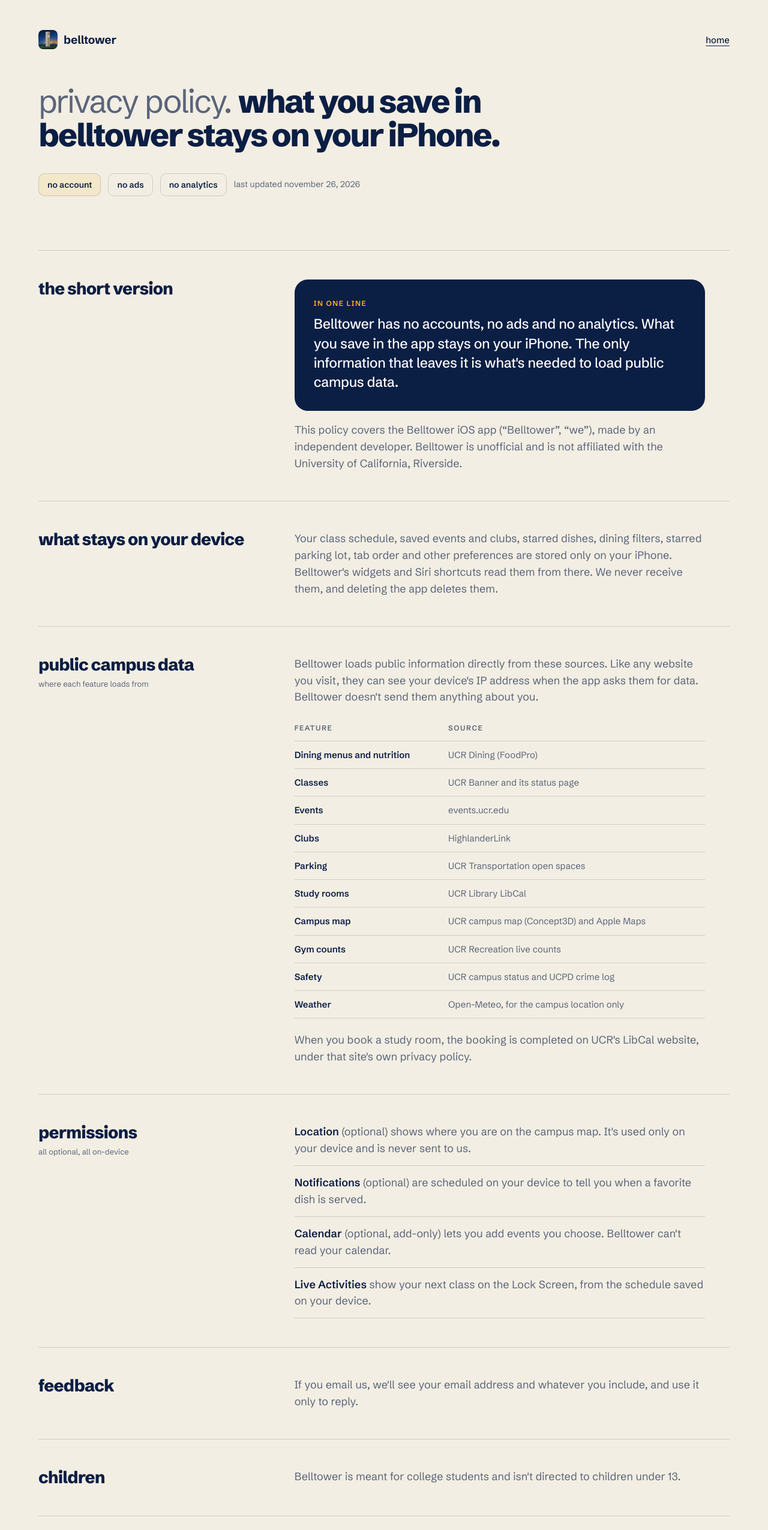
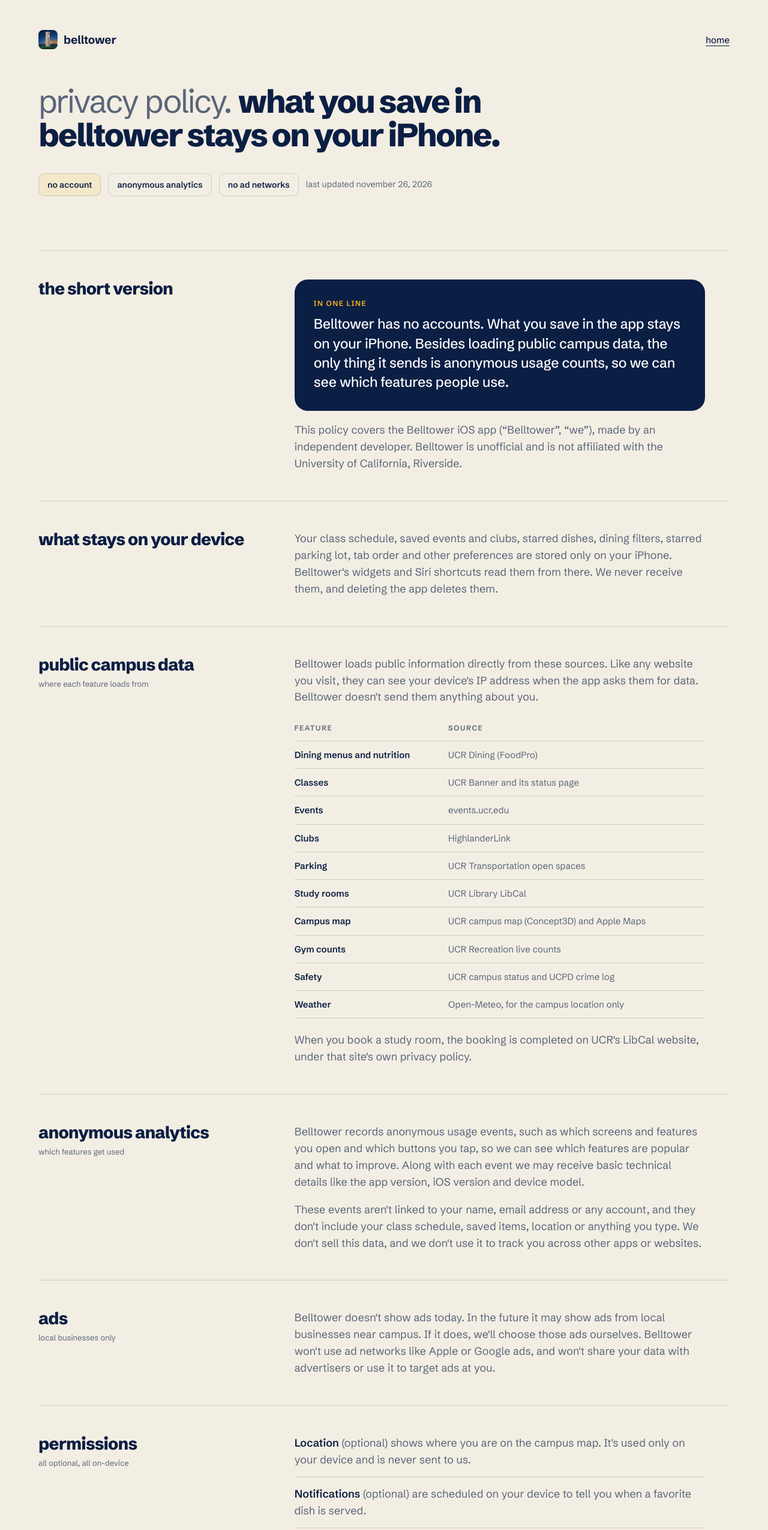
Before and after one commit to manu-gurudath/belltower-site, a Next.js app: page /privacy-policy in a window 1280 px wide. Shown: the top 2551 px of the page at 60% size. Built offline with nearby package versions, Linux system fonts and the light colour scheme.

Commit message:
Update page.tsx

```diff
--- a/app/privacy-policy/page.tsx
+++ b/app/privacy-policy/page.tsx
@@ -54,8 +54,8 @@ export default function PrivacyPolicy() {
         </h1>
         <div className="pp-meta">
           <span className="pp-chip pp-chip-gold">no account</span>
-          <span className="pp-chip">no ads</span>
-          <span className="pp-chip">no analytics</span>
+          <span className="pp-chip">anonymous analytics</span>
+          <span className="pp-chip">no ad networks</span>
           <span className="pp-updated">last updated november 26, 2026</span>
         </div>
       </section>
@@ -64,8 +64,8 @@ export default function PrivacyPolicy() {
         <Section title="the short version">
           <p className="pp-lead">
             <small>in one line</small>
-            Belltower has no accounts, no ads and no analytics. What you save in the app stays on your iPhone. The only
-            information that leaves it is what&apos;s needed to load public campus data.
+            Belltower has no accounts. What you save in the app stays on your iPhone. Besides loading public campus
+            data, the only thing it sends is anonymous usage counts, so we can see which features people use.
           </p>
           <p>
             This policy covers the Belltower iOS app (&ldquo;Belltower&rdquo;, &ldquo;we&rdquo;), made by an
@@ -107,6 +107,27 @@ export default function PrivacyPolicy() {
           <p>
             When you book a study room, the booking is completed on UCR&apos;s LibCal website, under that site&apos;s
             own privacy policy.
+          </p>
+        </Section>
+
+        <Section title="anonymous analytics" note="which features get used">
+          <p>
+            Belltower records anonymous usage events, such as which screens and features you open and which buttons
+            you tap, so we can see which features are popular and what to improve. Along with each event we may
+            receive basic technical details like the app version, iOS version and device model.
+          </p>
+          <p>
+            These events aren&apos;t linked to your name, email address or any account, and they don&apos;t include
+            your class schedule, saved items, location or anything you type. We don&apos;t sell this data, and we
+            don&apos;t use it to track you across other apps or websites.
+          </p>
+        </Section>
+
+        <Section title="ads" note="local businesses only">
+          <p>
+            Belltower doesn&apos;t show ads today. In the future it may show ads from local businesses near campus.
+            If it does, we&apos;ll choose those ads ourselves. Belltower won&apos;t use ad networks like Apple or
+            Google ads, and won&apos;t share your data with advertisers or use it to target ads at you.
           </p>
         </Section>
 
```
